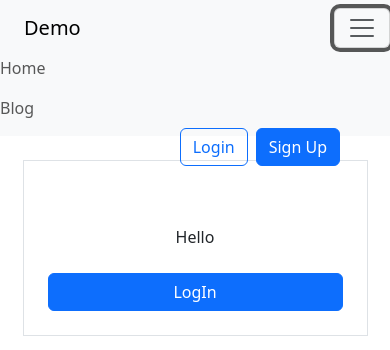
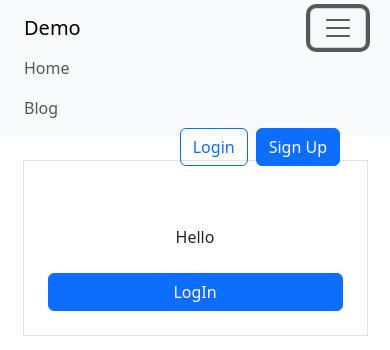
Before and after one commit to akash13997/Blog-app, a React (Create React App) app: page / in a window 390 px wide. Both pictures are taken after a click on the button 362 px from the left and 28 px from the top of the page. Shown: the top 350 px of the page. Built offline with nearby package versions, Linux system fonts and the light colour scheme; no server answers.

Commit message:
fix hamburger

```diff
--- a/src/components/Navbar.js
+++ b/src/components/Navbar.js
@@ -9,9 +9,9 @@ const MyNavbar = () => {
         <div className='mx-4'>
       <Navbar.Brand as={Link} to="/">Demo</Navbar.Brand>
       </div>
-      <Navbar.Toggle aria-controls="basic-navbar-nav" />
+     <div className='mx-4'> <Navbar.Toggle aria-controls="basic-navbar-nav" /></div>
       <Navbar.Collapse id="basic-navbar-nav">
-        <Nav className="ml-4">
+        <Nav className="ml-4 mx-4">
           <Nav.Link as={Link} to="/">Home</Nav.Link>
           <Nav.Link as={Link} to="/blog">Blog</Nav.Link>
         </Nav>
```
